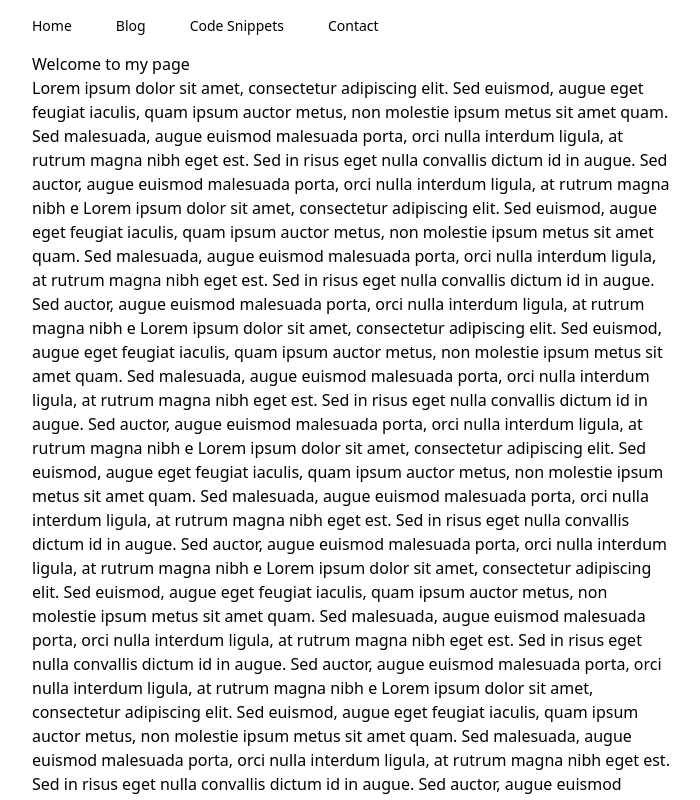
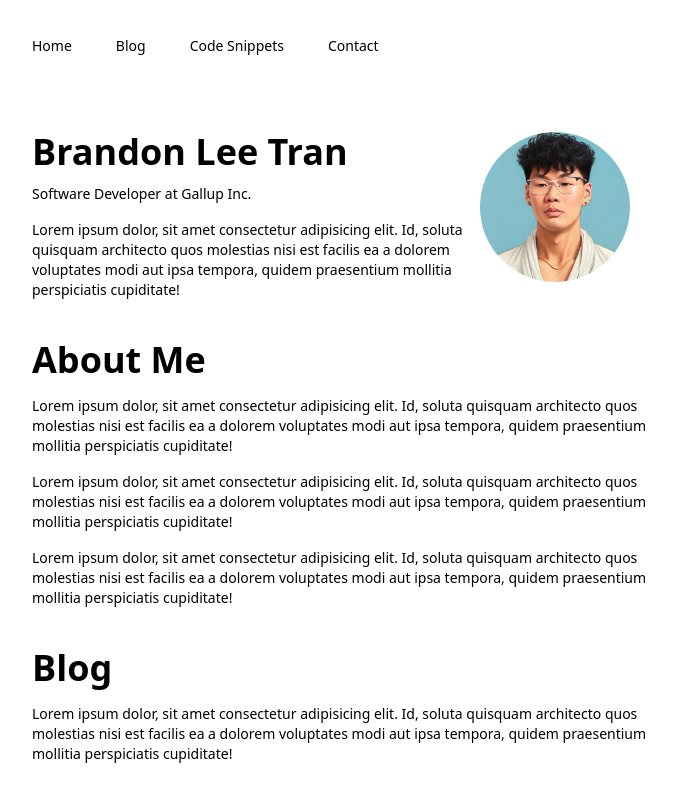
Before and after one commit to brandonleetran/brandonleetran, a Next.js app: page / in a window 1280 px wide. Shown: the whole page, without its empty margins (288-988 px from the left). Built offline with nearby package versions, Linux system fonts and the light colour scheme.

Commit message:
feat: added profile pic

```diff
--- a/app/blog/page.tsx
+++ b/app/blog/page.tsx
@@ -1,5 +1,14 @@
 // app/page.tsx
 // This file maps to the index route (/)
+import Image from 'next/image'
+
 export default function Page() {
-    return <div className="text-3xl font-bold underline">Hello, I am the blog page!</div>;
-  }
+  return (
+    <div className="flex">
+      <div>
+        <h1 className="font-bold">Brandon Lee Tran</h1>
+      </div>
+      <Image width="150" height="150" className="rounded-full" src="/brandon_tran.jpg" alt="Brandon Lee Tran" />
+    </div>
+  );
+}
--- a/app/layout.tsx
+++ b/app/layout.tsx
@@ -13,10 +13,9 @@ export default function RootLayout({
     <html className="text-3x h-screen overflow-auto">
       <body className="text-black bg-white h-screen w-full overflow-auto">
         <Navigation/>
-        <main className="max-w-2xl m-auto px-4">
+        <main className="max-w-2xl m-auto px-4 pt-10">
           {children}
         </main>
-        <Footer/>
       </body>
     </html>
   )
--- a/app/navbar.tsx
+++ b/app/navbar.tsx
@@ -2,7 +2,7 @@ import Link from 'next/link'
 
 const Navigation = () => {
     return (
-      <nav className="backdrop-blur-3xl bg-transparent w-full z-10 top-0 sticky">
+      <nav className="backdrop-blur-3xl bg-white/[.6] w-full z-10 top-0 sticky sm:pb-5 sm:pt-5" >
         <div className="w-full m-auto max-w-2xl container flex flex-wrap items-center justify-center mt-0 py-2">
 
           <div className="block lg:hidden pr-4">
@@ -14,22 +14,22 @@ const Navigation = () => {
           <div className="w-full flex-grow lg:flex lg:items-center lg:w-auto hidden lg:block mt-2 lg:mt-0 bg-transparent text-white p-4 lg:p-0 z-20" id="nav-content">
           <ul className="text-sm font-normal list-reset lg:flex flex-1 items-center text-left">
               <li className="mr-3">
-                <Link className="inline-block py-2 px-4 text-black no-underline hover:rounded-md hover:bg-stone-200 transition-all duration-300" href="/">
+                <Link className="inline-block py-2 px-4 text-black no-underline hover:rounded-md hover:bg-black/[.05] transition-all duration-300" href="/">
                   Home
                 </Link>
               </li>
               <li className="mr-3">
-              <Link className="link-item inline-block text-black no-underline hover:text-gray-800 hover:text-underline py-2 px-4 hover:bg-stone-200 hover:rounded-md transition-all duration-300" href="/blog">
+              <Link className="link-item inline-block text-black no-underline hover:text-gray-800 hover:text-underline py-2 px-4 hover:bg-black/[.05] hover:rounded-md transition-all duration-300" href="/blog">
                   Blog
                 </Link>
               </li>
               <li className="mr-3">
-              <Link className="link-item inline-block text-black no-underline hover:text-gray-800 hover:text-underline py-2 px-4 hover:bg-stone-200 hover:rounded-md transition-all duration-300" href="/snippets">
+              <Link className="link-item inline-block text-black no-underline hover:text-gray-800 hover:text-underline py-2 px-4 hover:bg-black/[.05] hover:rounded-md transition-all duration-300" href="/snippets">
                   Code Snippets
                 </Link>
               </li>
               <li className="mr-3">
-                <Link className="link-item inline-block text-black no-underline hover:text-gray-800 hover:text-underline py-2 px-4 hover:bg-stone-200 hover:rounded-md transition-all duration-300" href="/contact">
+                <Link className="link-item inline-block text-black no-underline hover:text-gray-800 hover:text-underline py-2 px-4 hover:bg-black/[.05] hover:rounded-md transition-all duration-300" href="/contact">
                   Contact
                 </Link>
               </li>
--- a/app/page.tsx
+++ b/app/page.tsx
@@ -1,31 +1,38 @@
 // app/page.tsx
 // This file maps to the index route (/)
+import Image from 'next/image'
+
 export default function Page() {
   return (
-    <div className="mx-auto" style={{maxWidth: '42rem'}}>
-    <h1>Welcome to my page</h1>
-    <p>Lorem ipsum dolor sit amet, consectetur adipiscing elit. Sed euismod, augue eget feugiat iaculis, quam ipsum auctor metus, non molestie ipsum metus sit amet quam. Sed malesuada, augue euismod malesuada porta, orci nulla interdum ligula, at rutrum magna nibh eget est. Sed in risus eget nulla convallis dictum id in augue. Sed auctor, augue euismod malesuada porta, orci nulla interdum ligula, at rutrum magna nibh e Lorem ipsum dolor sit amet, consectetur adipiscing elit. Sed euismod, augue eget feugiat iaculis, quam ipsum auctor metus, non molestie ipsum metus sit amet quam. Sed malesuada, augue euismod malesuada porta, orci nulla interdum ligula, at rutrum magna nibh eget est. Sed in risus eget nulla convallis dictum id in augue. Sed auctor, augue euismod malesuada porta, orci nulla interdum ligula, at rutrum magna nibh e
-    Lorem ipsum dolor sit amet, consectetur adipiscing elit. Sed euismod, augue eget feugiat iaculis, quam ipsum auctor metus, non molestie ipsum metus sit amet quam. Sed malesuada, augue euismod malesuada porta, orci nulla interdum ligula, at rutrum magna nibh eget est. Sed in risus eget nulla convallis dictum id in augue. Sed auctor, augue euismod malesuada porta, orci nulla interdum ligula, at rutrum magna nibh e
-    Lorem ipsum dolor sit amet, consectetur adipiscing elit. Sed euismod, augue eget feugiat iaculis, quam ipsum auctor metus, non molestie ipsum metus sit amet quam. Sed malesuada, augue euismod malesuada porta, orci nulla interdum ligula, at rutrum magna nibh eget est. Sed in risus eget nulla convallis dictum id in augue. Sed auctor, augue euismod malesuada porta, orci nulla interdum ligula, at rutrum magna nibh e
-    Lorem ipsum dolor sit amet, consectetur adipiscing elit. Sed euismod, augue eget feugiat iaculis, quam ipsum auctor metus, non molestie ipsum metus sit amet quam. Sed malesuada, augue euismod malesuada porta, orci nulla interdum ligula, at rutrum magna nibh eget est. Sed in risus eget nulla convallis dictum id in augue. Sed auctor, augue euismod malesuada porta, orci nulla interdum ligula, at rutrum magna nibh e
-    Lorem ipsum dolor sit amet, consectetur adipiscing elit. Sed euismod, augue eget feugiat iaculis, quam ipsum auctor metus, non molestie ipsum metus sit amet quam. Sed malesuada, augue euismod malesuada porta, orci nulla interdum ligula, at rutrum magna nibh eget est. Sed in risus eget nulla convallis dictum id in augue. Sed auctor, augue euismod malesuada porta, orci nulla interdum ligula, at rutrum magna nibh e
-    Lorem ipsum dolor sit amet, consectetur adipiscing elit. Sed euismod, augue eget feugiat iaculis, quam ipsum auctor metus, non molestie ipsum metus sit amet quam. Sed malesuada, augue euismod malesuada porta, orci nulla interdum ligula, at rutrum magna nibh eget est. Sed in risus eget nulla convallis dictum id in augue. Sed auctor, augue euismod malesuada porta, orci nulla interdum ligula, at rutrum magna nibh e
-    Lorem ipsum dolor sit amet, consectetur adipiscing elit. Sed euismod, augue eget feugiat iaculis, quam ipsum auctor metus, non molestie ipsum metus sit amet quam. Sed malesuada, augue euismod malesuada porta, orci nulla interdum ligula, at rutrum magna nibh eget est. Sed in risus eget nulla convallis dictum id in augue. Sed auctor, augue euismod malesuada porta, orci nulla interdum ligula, at rutrum magna nibh e
-    Lorem ipsum dolor sit amet, consectetur adipiscing elit. Sed euismod, augue eget feugiat iaculis, quam ipsum auctor metus, non molestie ipsum metus sit amet quam. Sed malesuada, augue euismod malesuada porta, orci nulla interdum ligula, at rutrum magna nibh eget est. Sed in risus eget nulla convallis dictum id in augue. Sed auctor, augue euismod malesuada porta, orci nulla interdum ligula, at rutrum magna nibh e
-    Lorem ipsum dolor sit amet, consectetur adipiscing elit. Sed euismod, augue eget feugiat iaculis, quam ipsum auctor metus, non molestie ipsum metus sit amet quam. Sed malesuada, augue euismod malesuada porta, orci nulla interdum ligula, at rutrum magna nibh eget est. Sed in risus eget nulla convallis dictum id in augue. Sed auctor, augue euismod malesuada porta, orci nulla interdum ligula, at rutrum magna nibh e
-    Lorem ipsum dolor sit amet, consectetur adipiscing elit. Sed euismod, augue eget feugiat iaculis, quam ipsum auctor metus, non molestie ipsum metus sit amet quam. Sed malesuada, augue euismod malesuada porta, orci nulla interdum ligula, at rutrum magna nibh eget est. Sed in risus eget nulla convallis dictum id in augue. Sed auctor, augue euismod malesuada porta, orci nulla interdum ligula, at rutrum magna nibh e
-    Lorem ipsum dolor sit amet, consectetur adipiscing elit. Sed euismod, augue eget feugiat iaculis, quam ipsum auctor metus, non molestie ipsum metus sit amet quam. Sed malesuada, augue euismod malesuada porta, orci nulla interdum ligula, at rutrum magna nibh eget est. Sed in risus eget nulla convallis dictum id in augue. Sed auctor, augue euismod malesuada porta, orci nulla interdum ligula, at rutrum magna nibh e
-    Lorem ipsum dolor sit amet, consectetur adipiscing elit. Sed euismod, augue eget feugiat iaculis, quam ipsum auctor metus, non molestie ipsum metus sit amet quam. Sed malesuada, augue euismod malesuada porta, orci nulla interdum ligula, at rutrum magna nibh eget est. Sed in risus eget nulla convallis dictum id in augue. Sed auctor, augue euismod malesuada porta, orci nulla interdum ligula, at rutrum magna nibh e
-    Lorem ipsum dolor sit amet, consectetur adipiscing elit. Sed euismod, augue eget feugiat iaculis, quam ipsum auctor metus, non molestie ipsum metus sit amet quam. Sed malesuada, augue euismod malesuada porta, orci nulla interdum ligula, at rutrum magna nibh eget est. Sed in risus eget nulla convallis dictum id in augue. Sed auctor, augue euismod malesuada porta, orci nulla interdum ligula, at rutrum magna nibh e
-    Lorem ipsum dolor sit amet, consectetur adipiscing elit. Sed euismod, augue eget feugiat iaculis, quam ipsum auctor metus, non molestie ipsum metus sit amet quam. Sed malesuada, augue euismod malesuada porta, orci nulla interdum ligula, at rutrum magna nibh eget est. Sed in risus eget nulla convallis dictum id in augue. Sed auctor, augue euismod malesuada porta, orci nulla interdum ligula, at rutrum magna nibh e
-    Lorem ipsum dolor sit amet, consectetur adipiscing elit. Sed euismod, augue eget feugiat iaculis, quam ipsum auctor metus, non molestie ipsum metus sit amet quam. Sed malesuada, augue euismod malesuada porta, orci nulla interdum ligula, at rutrum magna nibh eget est. Sed in risus eget nulla convallis dictum id in augue. Sed auctor, augue euismod malesuada porta, orci nulla interdum ligula, at rutrum magna nibh e
-    Lorem ipsum dolor sit amet, consectetur adipiscing elit. Sed euismod, augue eget feugiat iaculis, quam ipsum auctor metus, non molestie ipsum metus sit amet quam. Sed malesuada, augue euismod malesuada porta, orci nulla interdum ligula, at rutrum magna nibh eget est. Sed in risus eget nulla convallis dictum id in augue. Sed auctor, augue euismod malesuada porta, orci nulla interdum ligula, at rutrum magna nibh e
-    Lorem ipsum dolor sit amet, consectetur adipiscing elit. Sed euismod, augue eget feugiat iaculis, quam ipsum auctor metus, non molestie ipsum metus sit amet quam. Sed malesuada, augue euismod malesuada porta, orci nulla interdum ligula, at rutrum magna nibh eget est. Sed in risus eget nulla convallis dictum id in augue. Sed auctor, augue euismod malesuada porta, orci nulla interdum ligula, at rutrum magna nibh e
-    Lorem ipsum dolor sit amet, consectetur adipiscing elit. Sed euismod, augue eget feugiat iaculis, quam ipsum auctor metus, non molestie ipsum metus sit amet quam. Sed malesuada, augue euismod malesuada porta, orci nulla interdum ligula, at rutrum magna nibh eget est. Sed in risus eget nulla convallis dictum id in augue. Sed auctor, augue euismod malesuada porta, orci nulla interdum ligula, at rutrum magna nibh e
-    Lorem ipsum dolor sit amet, consectetur adipiscing elit. Sed euismod, augue eget feugiat iaculis, quam ipsum auctor metus, non molestie ipsum metus sit amet quam. Sed malesuada, augue euismod malesuada porta, orci nulla interdum ligula, at rutrum magna nibh eget est. Sed in risus eget nulla convallis dictum id in augue. Sed auctor, augue euismod malesuada porta, orci nulla interdum ligula, at rutrum magna nibh e
-    Lorem ipsum dolor sit amet, consectetur adipiscing elit. Sed euismod, augue eget feugiat iaculis, quam ipsum auctor metus, non molestie ipsum metus sit amet quam. Sed malesuada, augue euismod malesuada porta, orci nulla interdum ligula, at rutrum magna nibh eget est. Sed in risus eget nulla convallis dictum id in augue. Sed auctor, augue euismod malesuada porta, orci nulla interdum ligula, at rutrum magna nibh e
-    Lorem ipsum dolor sit amet, consectetur adipiscing elit. Sed euismod, augue eget feugiat iaculis, quam ipsum auctor metus, non molestie ipsum metus sit amet quam. Sed malesuada, augue euismod malesuada porta, orci nulla interdum ligula, at rutrum magna nibh eget est. Sed in risus eget nulla convallis dictum id in augue. Sed auctor, augue euismod malesuada porta, orci nulla interdum ligula, at rutrum magna nibh e
-    </p>
-  </div>
-  )
+    <>
+      <div className="flex">
+        <div className="pr-1 max-w-md">
+          <h1 className="font-bold text-4xl text-gray-700">Brandon Lee Tran</h1>
+          <p className="text-sm pt-3">Software Developer at Gallup Inc.</p>
+          <p className="pt-4 text-sm">Lorem ipsum dolor, sit amet consectetur adipisicing elit. Id, soluta quisquam architecto quos molestias nisi est facilis ea a dolorem voluptates modi aut ipsa tempora, quidem praesentium mollitia perspiciatis cupiditate!</p>
+        </div>
+        <div>
+          <Image width="150" height="150" className="rounded-full" src="/brandon_tran.jpg" alt="Brandon Lee Tran" />
+        </div>
+      </div>
+      <div>
+        <h1 className="font-bold text-4xl text-gray-700 pt-10">About Me</h1>
+        <p className="pt-4 text-sm">Lorem ipsum dolor, sit amet consectetur adipisicing elit. Id, soluta quisquam architecto quos molestias nisi est facilis ea a dolorem voluptates modi aut ipsa tempora, quidem praesentium mollitia perspiciatis cupiditate!</p>
+        <p className="pt-4 text-sm">Lorem ipsum dolor, sit amet consectetur adipisicing elit. Id, soluta quisquam architecto quos molestias nisi est facilis ea a dolorem voluptates modi aut ipsa tempora, quidem praesentium mollitia perspiciatis cupiditate!</p>
+        <p className="pt-4 text-sm">Lorem ipsum dolor, sit amet consectetur adipisicing elit. Id, soluta quisquam architecto quos molestias nisi est facilis ea a dolorem voluptates modi aut ipsa tempora, quidem praesentium mollitia perspiciatis cupiditate!</p>
+      </div>
+      <div>
+        <h1 className="font-bold text-4xl text-gray-700 pt-10">Blog</h1>
+        <p className="pt-4 text-sm">Lorem ipsum dolor, sit amet consectetur adipisicing elit. Id, soluta quisquam architecto quos molestias nisi est facilis ea a dolorem voluptates modi aut ipsa tempora, quidem praesentium mollitia perspiciatis cupiditate!</p>
+      </div>
+      <div>
+        <h1 className="font-bold text-4xl text-gray-700 pt-10">Code Snippets</h1>
+        <p className="pt-4 text-sm">Lorem ipsum dolor, sit amet consectetur adipisicing elit. Id, soluta quisquam architecto quos molestias nisi est facilis ea a dolorem voluptates modi aut ipsa tempora, quidem praesentium mollitia perspiciatis cupiditate!</p>
+      </div>
+      <div>
+        <h1 className="font-bold text-4xl text-gray-700 pt-10">Contact Me</h1>
+        <p className="pt-4 text-sm">Lorem ipsum dolor, sit amet consectetur adipisicing elit. Id, soluta quisquam architecto quos molestias nisi est facilis ea a dolorem voluptates modi aut ipsa tempora, quidem praesentium mollitia perspiciatis cupiditate!</p>
+      </div>
+    </>
+  );
 }
```
Also changed, not shown: public/brandon_tran.jpg (added).
